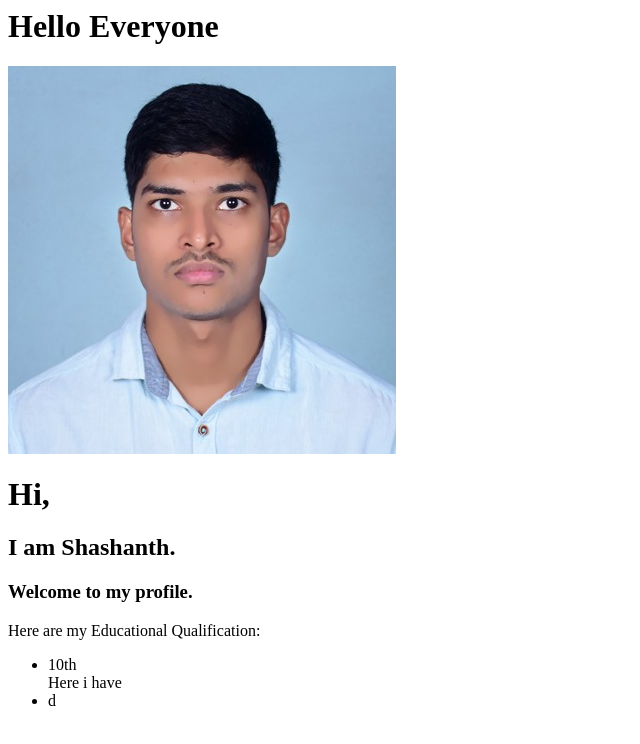
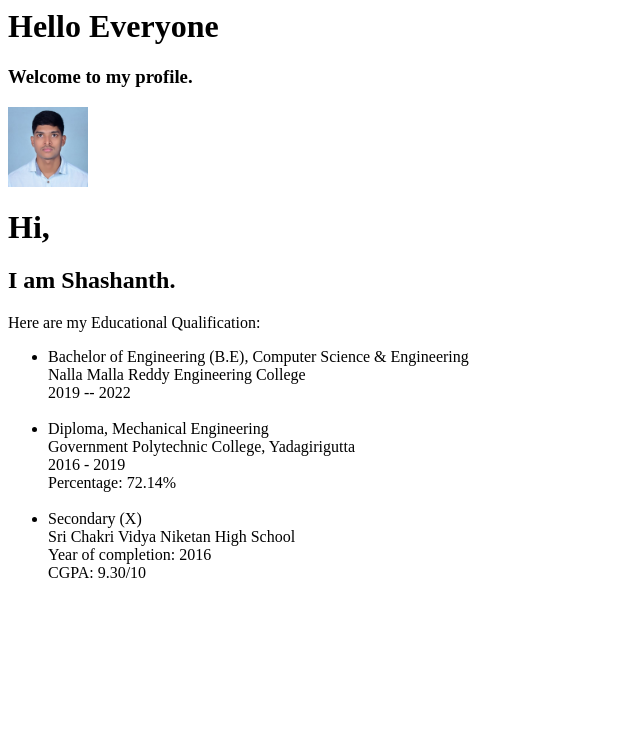
Before and after one commit to ShashanthRao/Profile, a plain HTML site: page index.html in a window 1280 px wide. Shown: the whole page, without its empty margins (0-640 px from the left). Drawn offline with Linux system fonts and the light colour scheme.

Commit message:
fast api updated

```diff
--- a/index.html
+++ b/index.html
@@ -5,13 +5,18 @@
     <meta name="viewport" content="width=device-width, initial-scale=1.0">
     <title>Profile</title>
     <link rel="icon" href="pictures/passportSize (2).JPG">
-    <h1>
-        Hello Everyone
-    </h1>
+    <div>
+            <h1>
+            Hello Everyone
+        </h1>
+        <h3>
+            Welcome to my profile.
+        </h3>
+    </div>
 </head>
 <body>
     <div>
-        <img src="pictures/passportSize (2).JPG" alt="Profile Picture">
+        <img src="pictures/passportSize (2).JPG" alt="Profile Picture" width="80px" height="80px">
     </div>
     <h1>
         Hi,
@@ -22,16 +27,24 @@
     <div>
         <p>
             <h3>
-                Welcome to my profile.
+
             </h3>
         </p>
     </div>
     <div>
         Here are my Educational Qualification:
         <ul>
-            <li>10th</li>
-            Here i have
-            <li>d</li>
+            <li>Bachelor of Engineering (B.E), Computer Science & Engineering</li>
+            Nalla Malla Reddy Engineering College<br>
+            2019 -- 2022<br><br>
+            <li>Diploma, Mechanical Engineering</li>
+            Government Polytechnic College, Yadagirigutta<br>
+            2016 - 2019<br>
+            Percentage: 72.14%<br><br>
+            <li>Secondary (X)</li>
+            Sri Chakri Vidya Niketan High School<br>
+            Year of completion: 2016<br>
+            CGPA: 9.30/10<br>
         </ul>
     </div>
 </body>
```
